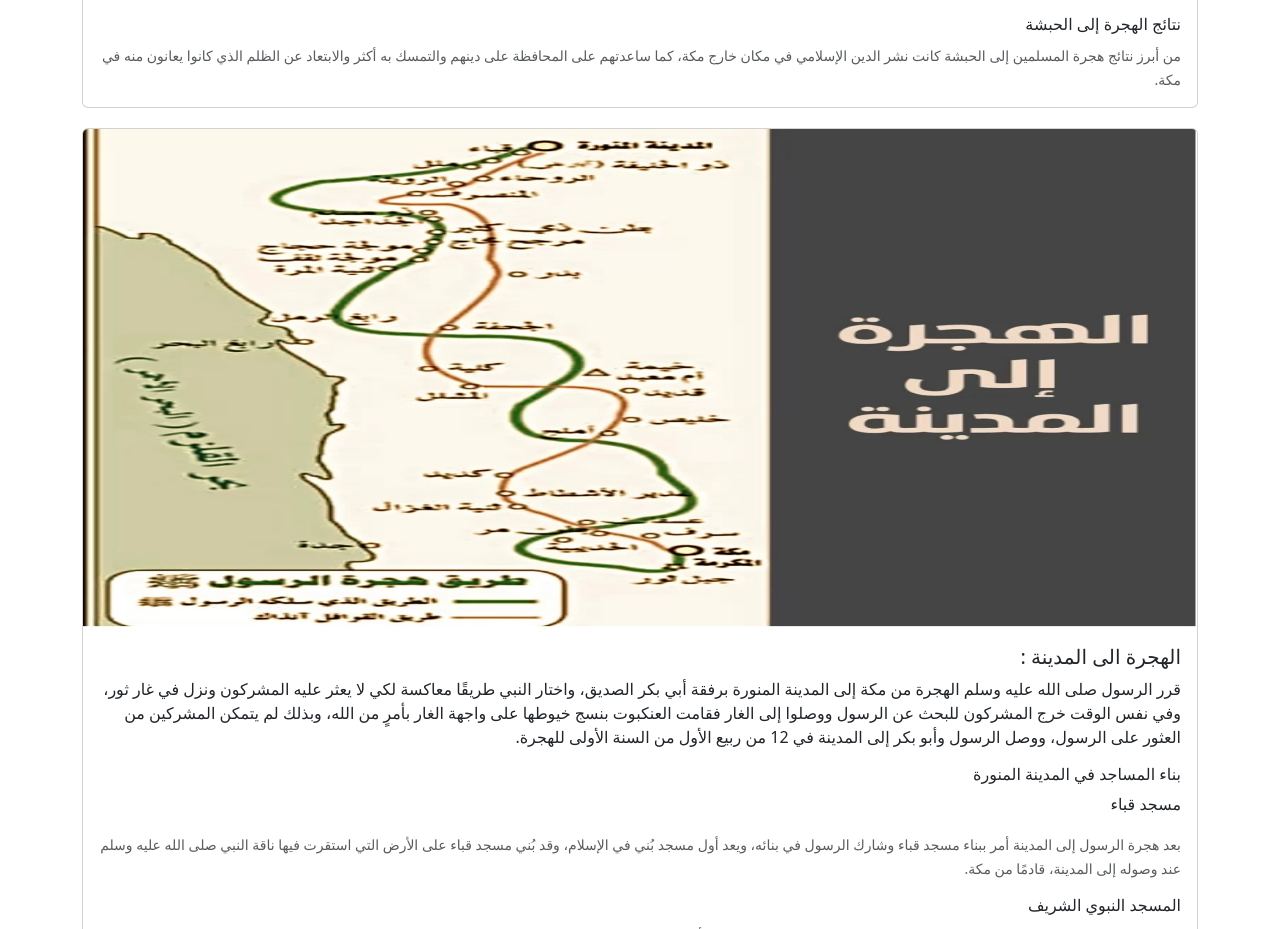
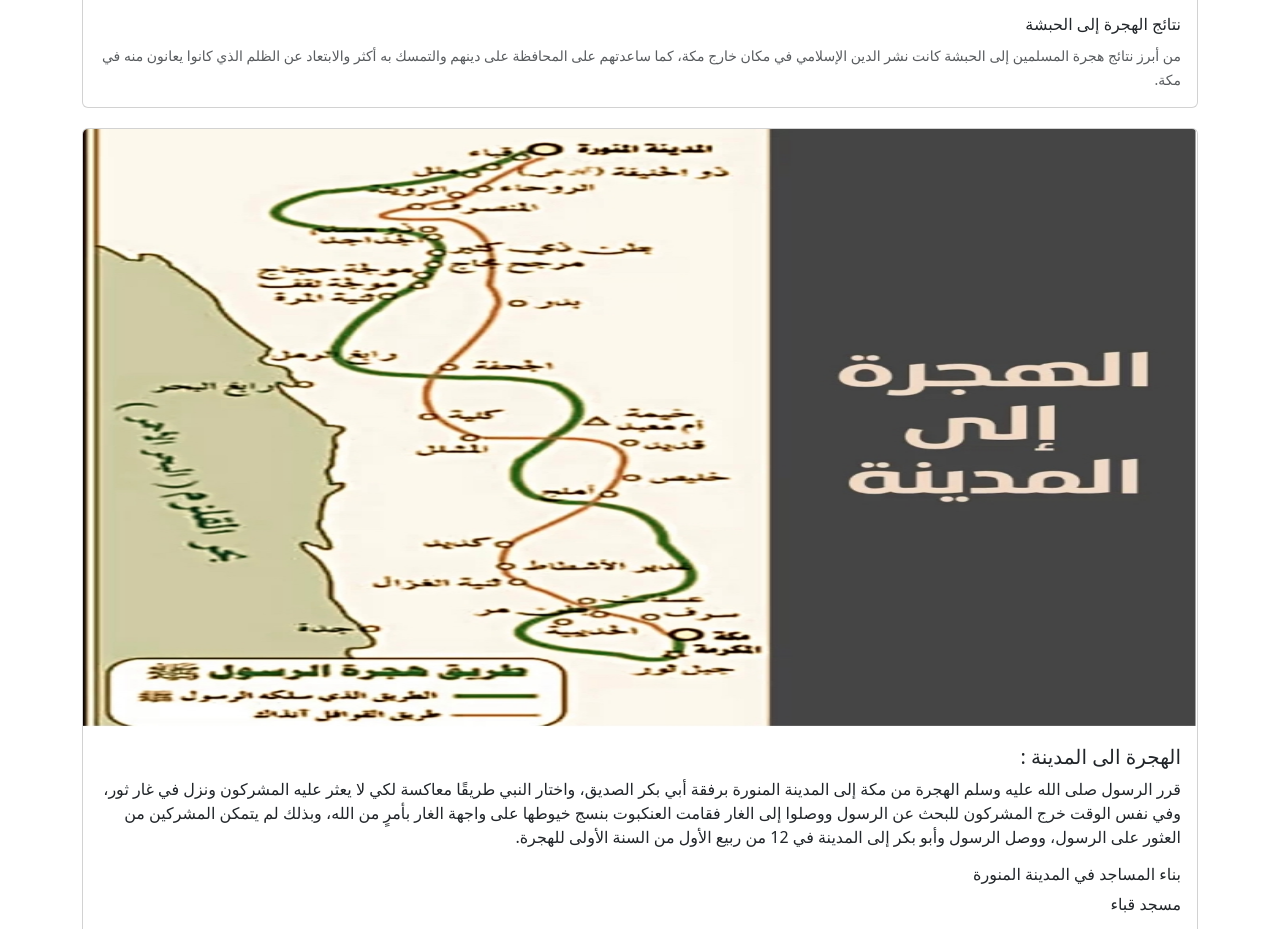
Before and after one commit to m4333/myapp, a plain HTML site: page index.html in a window 1280 px wide. Shown: the part 2245-3174 px from the top of the page. Drawn offline with nearby package versions, Linux system fonts and the light colour scheme.

Commit message:
second commit

```diff
--- a/index.html
+++ b/index.html
@@ -256,7 +256,7 @@
     <div id="contain" class="container">
         <div class="card mb-3">
             <div>
-                <img id="habasha" src="mad.jfif" class="card-img-top" alt="..." width="500px" height="500px">
+                <img id="habasha" src="mad.jfif" class="card-img-top" alt="..." width="300px" height="600px">
 
             </div>
             <div class="card-body">
@@ -567,10 +567,10 @@
 
     <!-- ----------------------------- footer--------------- -->
 
-    <div class="container" >
+    <div class="container">
 
 
-    <footer class="bg-light text-center text-lg-start" >
+        <footer class="bg-light text-center text-lg-start">
             <!-- Grid container -->
             <div class="container p-4">
                 <!--Grid row-->
```
Lines whose indentation alone changed are shown as unchanged.
